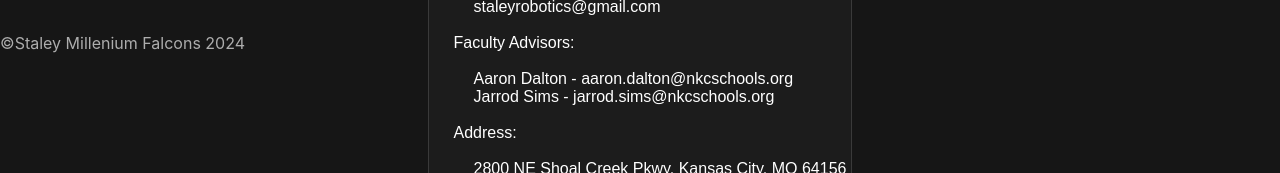
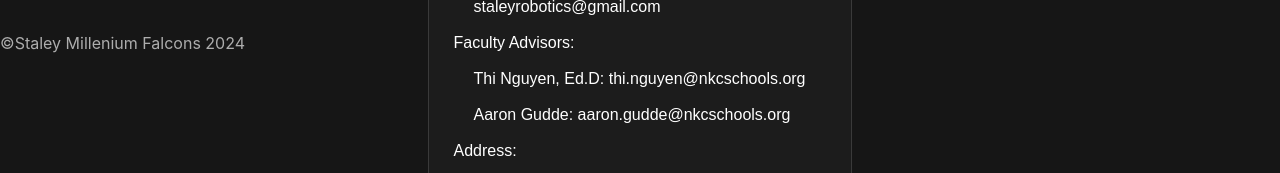
Before and after one commit to SHS-Programmers/final-robotics-site, a React (Create React App) app: page /contact in a window 1280 px wide. Shown: the part 747-920 px from the top of the page. Built offline with nearby package versions, Linux system fonts and the light colour scheme; no server answers; a web font is replaced by a local one.

Commit message:
Updated Contacts to show current coaches

```diff
--- a/src/Contact/Contact.tsx
+++ b/src/Contact/Contact.tsx
@@ -19,9 +19,9 @@ const Contact = () => {
 
                     Faculty Advisors: <br/><br/>
 
-                    <span style={{marginLeft: "20px"}}>Aaron Dalton  - aaron.dalton@nkcschools.org</span> <br/>
-
-                    <span style={{marginLeft: "20px"}}>Jarrod Sims - jarrod.sims@nkcschools.org</span> <br/><br/>
+                    <span style={{marginLeft: "20px"}}>Thi Nguyen, Ed.D: thi.nguyen@nkcschools.org</span> <br/>
+                    <br />
+                    <span style={{marginLeft: "20px"}}>Aaron Gudde: aaron.gudde@nkcschools.org</span> <br/><br/>
 
                     Address: <br/><br/>
 
```
